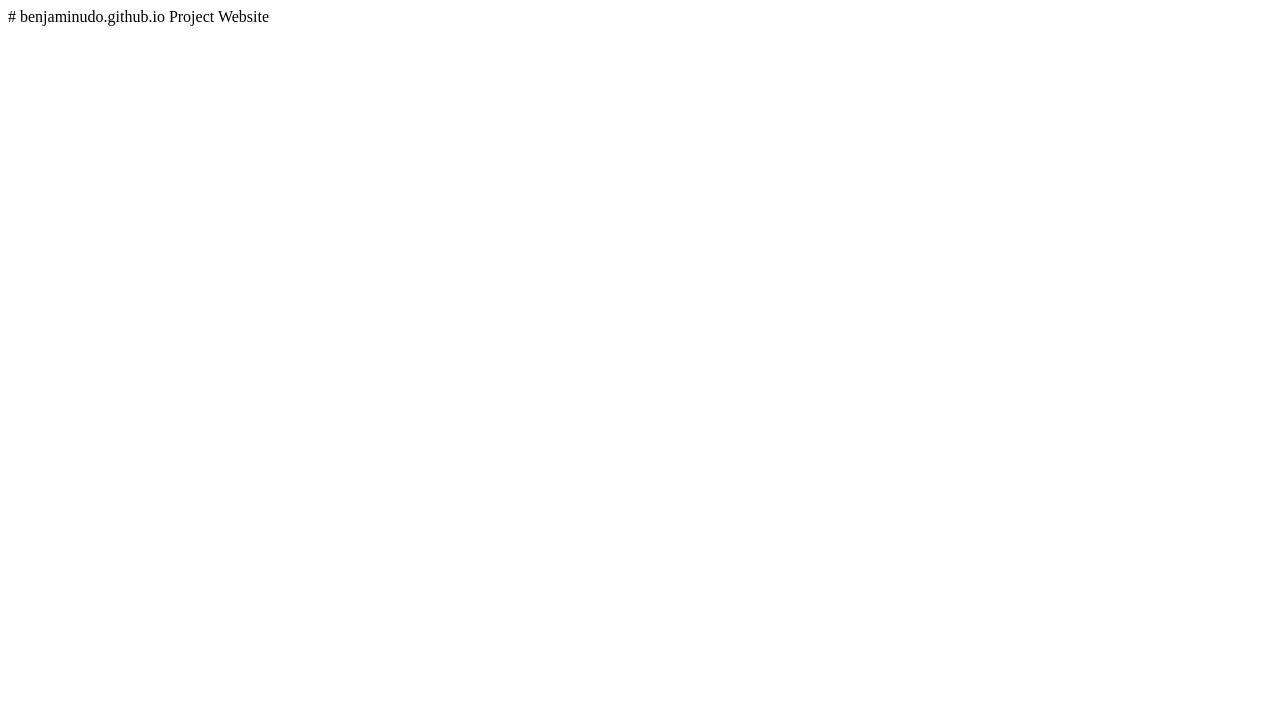
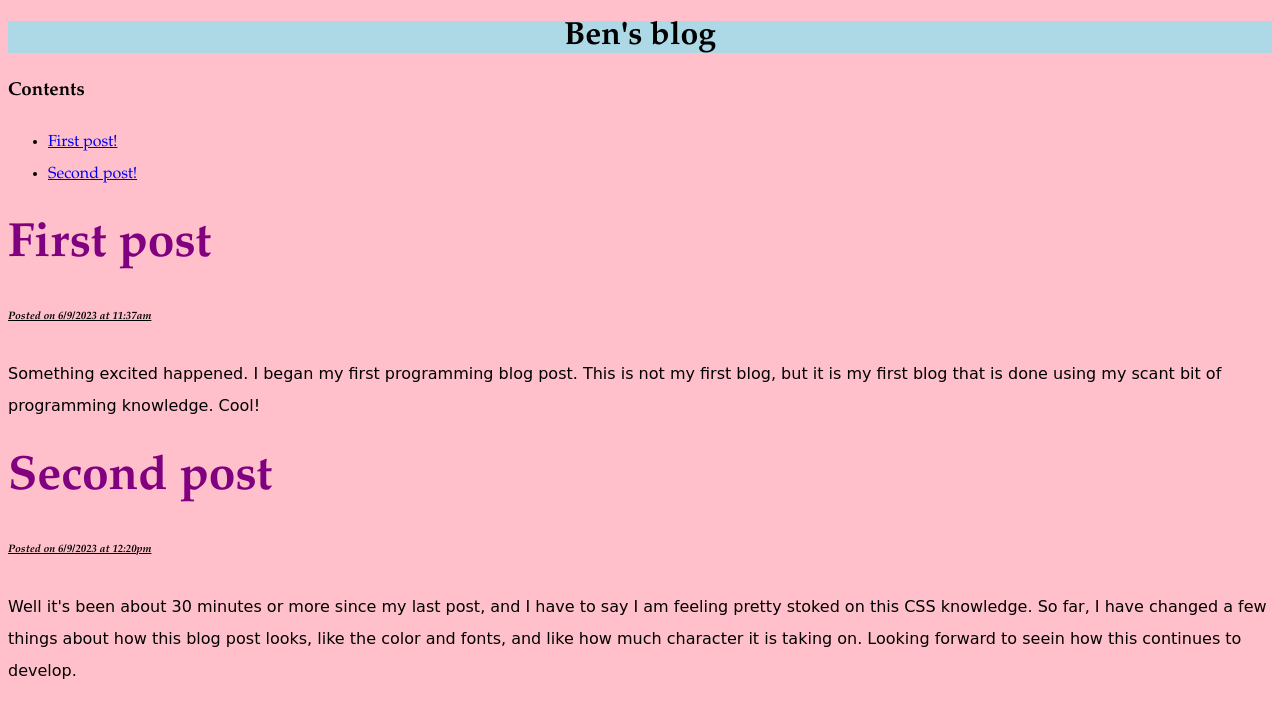
Before and after one commit to benjaminudo/benjaminudo.github.io, a plain HTML site: page index.html in a window 1280 px wide. Drawn offline with Linux system fonts and the light colour scheme.

Commit message:
Update index.html

```diff
--- a/index.html
+++ b/index.html
@@ -1,2 +1,53 @@
-# benjaminudo.github.io
-Project Website
+<!DOCTYPE html>
+<html>
+    <head>
+        <meta charset="utf-8">
+        <title>Project: Blog</title>
+    </head>
+    <style>
+        body {
+            background:pink;
+            font-family:"Garamond", sans-serif;
+            line-height:2em;
+
+        }
+        h1 {
+            background-color:lightblue;
+            text-align:center;
+        }
+        p {
+            font-family:cursive;
+        }
+        h2 {
+            color:purple;
+            font-size:3em;
+        }
+        h6 {
+            font-style:italic;
+            text-decoration:underline;
+        }
+
+    </style>
+    <body>
+
+        <h1>Ben's blog</h1>
+
+        <h3>Contents</h3>
+        <ul>
+            <li><a href="#firstpost">First post!</a></li>
+            <li><a href="#secondpost">Second post!</a></li>
+        </ul>
+
+        <h2 id="firstpost">First post</h2>
+        <h6>Posted on 6/9/2023 at 11:37am</h6>
+
+        <p>Something excited happened. I began my first programming blog post. This is not my first blog, but it is my first blog that is done using my scant bit of programming knowledge. Cool! </p>
+        <h2 id="secondpost">
+            Second post
+        </h2>
+        <h6>
+            Posted on 6/9/2023 at 12:20pm
+        </h6>
+        <p>Well it's been about 30 minutes or more since my last post, and I have to say I am feeling pretty stoked on this CSS knowledge. So far, I have changed a few things about how this blog post looks, like the color and fonts, and like how much character it is taking on. Looking forward to seein how this continues to develop. </p>
+    </body>
+</html>
```
